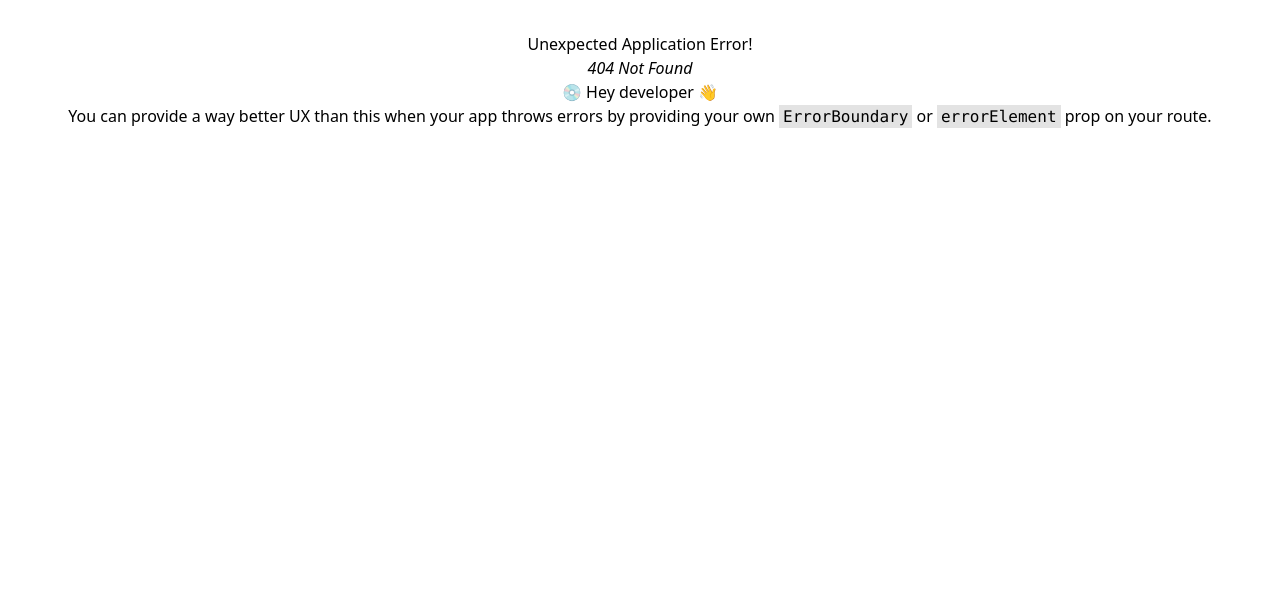
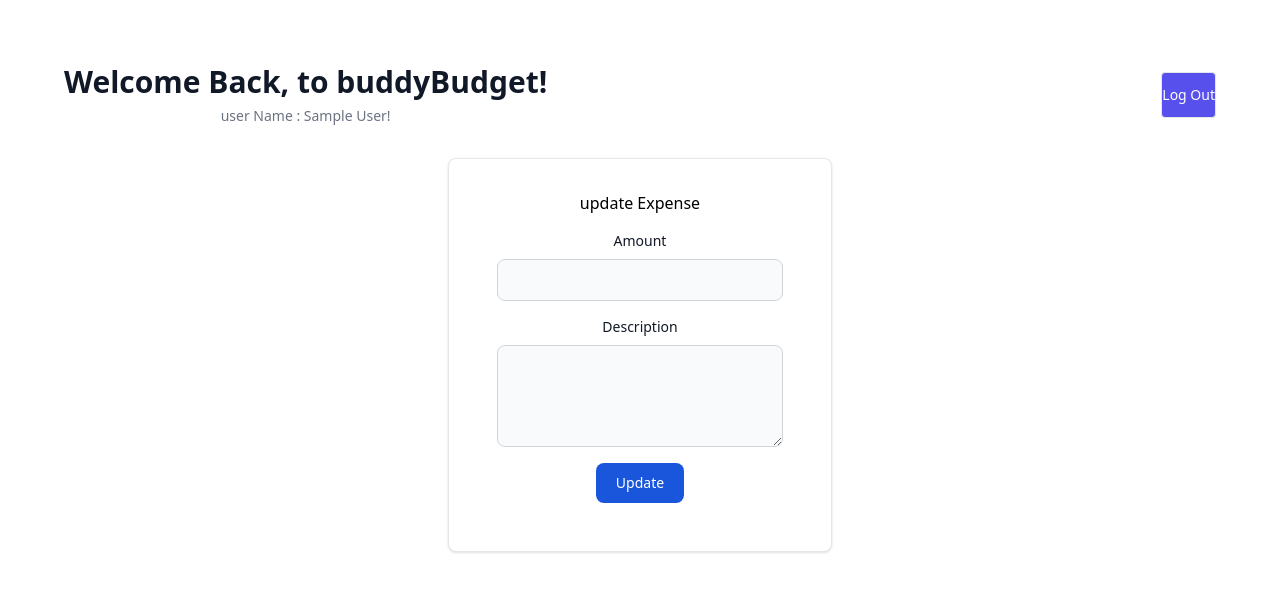
Before and after one commit to ibtissamelhani/budgetBuddy, a React (Vite) app in the folder BuddyBudget-frontend/: page /expenses/1/edit in a window 1280 px wide. Before the commit this address had no page. Shown: the top 592 px of the page. Built offline with nearby package versions, Linux system fonts and the light colour scheme; no server answers; sample sign-in values are in the browser's storage; the HTML template or start-up script is replaced by a standard one.

Commit message:
update done

```diff
--- /dev/null
+++ b/BuddyBudget-frontend/src/pages/Expense/Edit.jsx
@@ -0,0 +1,107 @@
+import { useEffect, useState } from "react";
+import ConstumAxios from "../../api/ConstumAxios";
+import { useParams, useNavigate } from "react-router-dom";
+
+const Edit = () => {
+  const { expenseId } = useParams();
+  const navigate = useNavigate();
+  const [formData, setFormData] = useState({
+    amount: "",
+    description: "",
+  });
+
+  useEffect(() => {
+    const fetchExpenseData = async () => {
+      try {
+        const response = await ConstumAxios.get(`/expenses/${expenseId}`);
+        const expenseData = response.data;
+        console.log(expenseData)
+        setFormData(expenseData)
+        // setFormData({
+        //   amount: expenseData.amount,
+        //   description: expenseData.description,
+        // });
+      } catch (error) {
+        console.error("Error fetching expense data:", error);
+      }
+    };
+
+    fetchExpenseData();
+  }, [expenseId]);
+
+  const handleChange = (e) => {
+    const { name, value } = e.target;
+    setFormData({
+      ...formData,
+      [name]: value,
+    });
+  };
+
+  console.log(formData)
+
+  const handleSubmit = async (e) => {
+    e.preventDefault();
+    try {
+      await ConstumAxios.patch(`/expenses/${expenseId}`, formData);
+      navigate("/expenses");
+
+      console.log("Expense updated successfully");
+    } catch (error) {
+      console.error("Error updating expense:", error);
+    }
+  };
+
+  return (
+    <div className="w-full max-w-sm mx-auto p-4 bg-white border border-gray-200 rounded-lg shadow sm:p-6 md:p-8 dark:bg-gray-800 dark:border-gray-700">
+      <h1>update Expense</h1>
+      <form className="p-4 md:p-5" onSubmit={handleSubmit}>
+        <div className="grid gap-4 mb-4 grid-cols-2">
+          <div className="col-span-2">
+            <label className="block mb-2 text-sm font-medium text-gray-900 dark:text-white">
+              Amount
+            </label>
+            <input
+              type="number"
+              name="amount"
+              value={formData.amount}
+              onChange={handleChange}
+              id="name"
+              className="bg-gray-50 border border-gray-300 text-gray-900 text-sm rounded-lg focus:ring-primary-600 focus:border-primary-600 block w-full p-2.5 dark:bg-gray-600 dark:border-gray-500 dark:placeholder-gray-400 dark:text-white dark:focus:ring-primary-500 dark:focus:border-primary-500"
+              required=""
+            />
+
+
+            {/* {errors.amount &&
+          <div className="text-red-500 text-sm m-2">{errors.amount[0]}</div>} */}
+          </div>
+
+          <div className="col-span-2">
+            <label className="block mb-2 text-sm font-medium text-gray-900 dark:text-white">
+              Description
+            </label>
+            <textarea
+              id="description"
+               value={formData.description}
+              onChange={handleChange}
+              rows="4"
+              name="description"
+              className="block p-2.5 w-full text-sm text-gray-900 bg-gray-50 rounded-lg border border-gray-300 focus:ring-blue-500 focus:border-blue-500 dark:bg-gray-600 dark:border-gray-500 dark:placeholder-gray-400 dark:text-white dark:focus:ring-blue-500 dark:focus:border-blue-500"
+            >
+
+            </textarea>
+            {/* {errors.description &&
+          <div className="text-red-500 text-sm m-2">{errors.description[0]}</div>} */}
+          </div>
+        </div>
+        <button
+          type="submit"
+          className="text-white inline-flex items-center bg-blue-700 hover:bg-blue-800 focus:ring-4 focus:outline-none focus:ring-blue-300 font-medium rounded-lg text-sm px-5 py-2.5 text-center dark:bg-blue-600 dark:hover:bg-blue-700 dark:focus:ring-blue-800"
+        >
+          Update
+        </button>
+      </form>
+    </div>
+  );
+};
+
+export default Edit;
--- a/BuddyBudget-frontend/src/pages/Expense/Expenses.jsx
+++ b/BuddyBudget-frontend/src/pages/Expense/Expenses.jsx
@@ -95,8 +95,8 @@ const Expenses = () => {
                         <div className="flex items-center gap-x-6">
                           <ExpenseDeleteButton expenseId={expense.id}/>
 
-                          <button className="text-gray-500 transition-colors duration-200 dark:hover:text-yellow-500 dark:text-gray-300 hover:text-yellow-500 focus:outline-none">
-                            <svg
+                          <Link to={`/expenses/${expense.id}/edit`} className="text-gray-500 transition-colors duration-200 dark:hover:text-yellow-500 dark:text-gray-300 hover:text-yellow-500 focus:outline-none">
+                          <svg
                               xmlns="http://www.w3.org/2000/svg"
                               fill="none"
                               viewBox="0 0 24 24"
@@ -110,7 +110,7 @@ const Expenses = () => {
                                 d="M16.862 4.487l1.687-1.688a1.875 1.875 0 112.652 2.652L10.582 16.07a4.5 4.5 0 01-1.897 1.13L6 18l.8-2.685a4.5 4.5 0 011.13-1.897l8.932-8.931zm0 0L19.5 7.125M18 14v4.75A2.25 2.25 0 0115.75 21H5.25A2.25 2.25 0 013 18.75V8.25A2.25 2.25 0 015.25 6H10"
                               />
                             </svg>
-                          </button>
+                          </Link>
                         </div>
                       </td>
                     </tr>
--- a/BuddyBudget-frontend/src/router/Router.jsx
+++ b/BuddyBudget-frontend/src/router/Router.jsx
@@ -7,6 +7,7 @@ import Logout from "../pages/Auth/Logout";
 import Root from "../pages/Root";
 import ProtectedRoute from "../utils/ProtectedRoute";
 import Create from "../pages/Expense/Create";
+import Edit from "../pages/Expense/Edit";
 
 
 const RouterConfig = createBrowserRouter([
@@ -35,6 +36,10 @@ const RouterConfig = createBrowserRouter([
         element: <ProtectedRoute><Create /></ProtectedRoute>,
       },
       {
+        path: "/expenses/:expenseId/edit",
+        element: <ProtectedRoute><Edit /></ProtectedRoute>,
+      },
+      {
         path: "/logout",
         element: <Logout />,
       },
```
